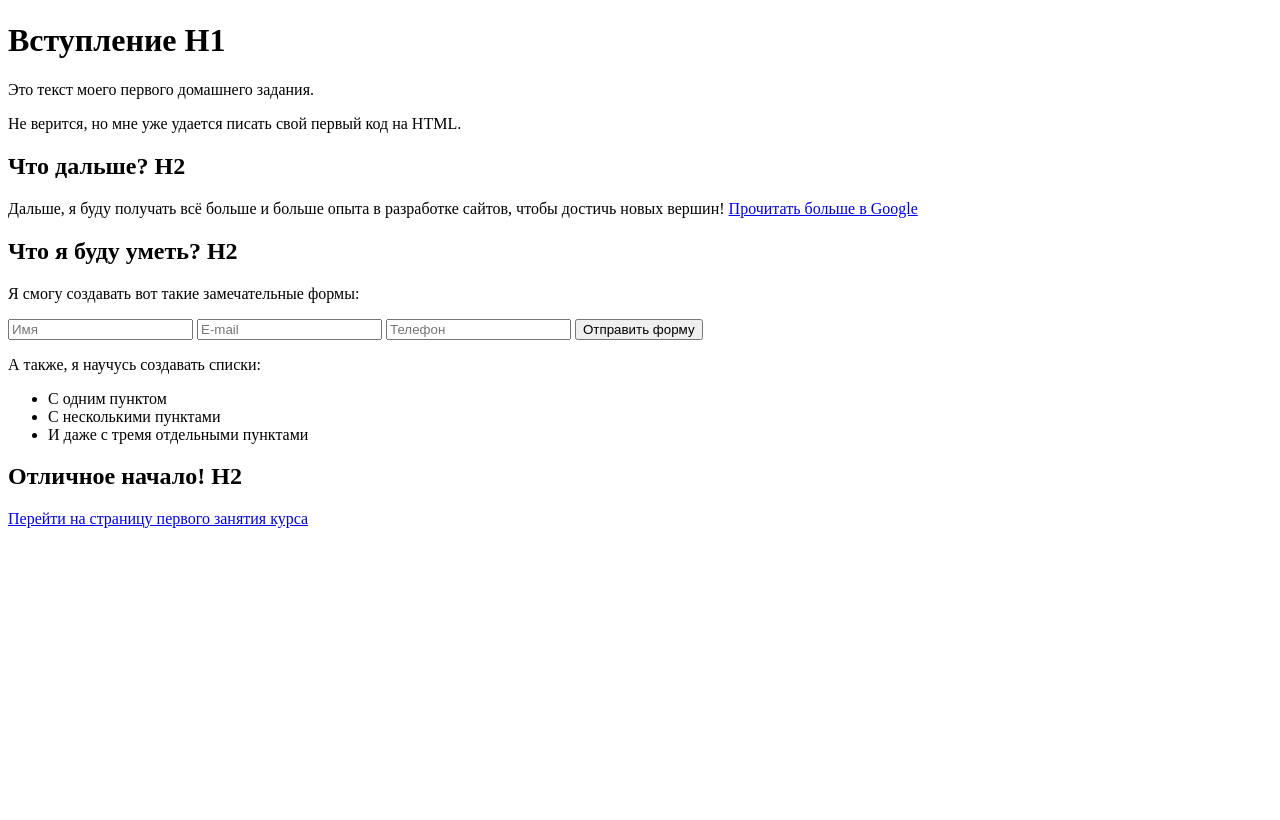
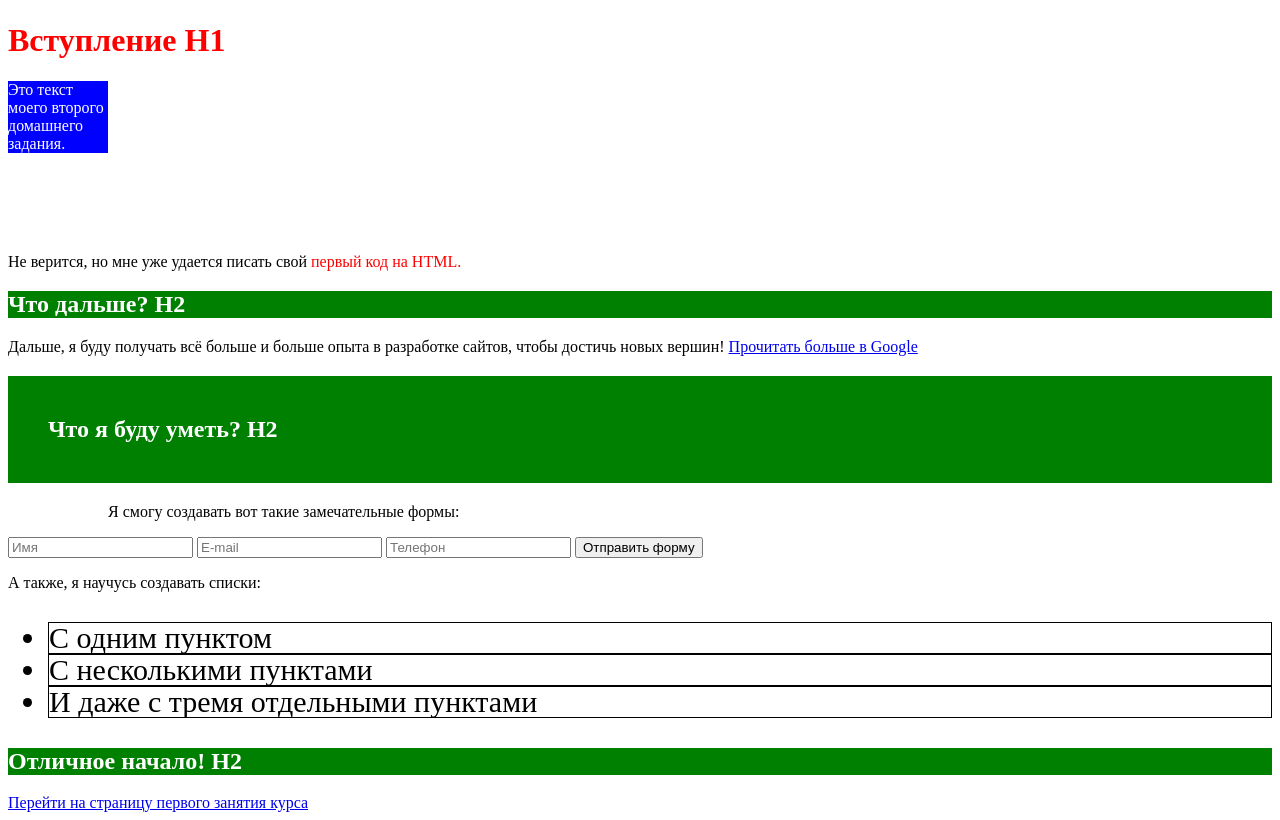
Before and after one commit to Ketrin20092/WeyUp, a plain HTML site: page index.html in a window 1280 px wide. Shown: the part 111-931 px from the top of the page. Before the commit the page ends 800 px from the top, so only its background shows below. Drawn offline with Linux system fonts and the light colour scheme.

Commit message:
Add files via upload

```diff
--- /dev/null
+++ b/css/style.css
@@ -0,0 +1,33 @@
+
+body {
+    font-family: 'Times New Roman', Times, serif;
+}
+.title {
+    color: red;
+}
+.title_text1 {
+    color: white;
+    background-color: blue;
+    width: 100px;
+    margin-bottom: 100px;
+}
+.title_text2 {
+    color: red;
+}
+h2 {
+    color: white;
+    background-color: green;
+}
+h2.sub_title {
+    padding: 40px;
+}
+.paragraph {
+  padding-left: 100px;
+}
+.text_list {
+font-size: 30px;
+line-height: 1em;
+}
+.list_border {
+    border: 1px solid black;
+}
--- a/index.html
+++ b/index.html
@@ -3,44 +3,55 @@
 <head>
 	<meta charset="UTF-8">
 	<meta name="viewport" content="width=device-width, initial-scale=1.0">
-	<title>Document</title>
+	<title>WayUp</title>
+	<link rel="stylesheet" href="css/style.css">
 </head>
-<img src="./img/wpdmn_logo.jpeg" alt="logo image">
 <body>
 
-	<h1>Вступление H1</h1>
-	<p>Это текст моего первого домашнего задания.
+	<header>
+		<img src="./img/wpdmn_logo.jpeg" alt="logo image">
+		<h1 class="title">Вступление H1</h1>
+		<p class="title_text1" >Это текст <br> моего второго <br> домашнего <br> задания.
 		</p>
-	<p>Не верится, но мне уже удается писать свой первый код на HTML.
+		<p>Не верится, но мне уже удается писать свой <span class="title_text2"> первый код на HTML.</span>
 		</p>
+	</header>
 
+	<section>
+		<div>
 			<h2>Что дальше? H2</h2>
 			<p>Дальше, я буду получать всё больше и больше опыта в разработке сайтов, чтобы достичь новых вершин!
 				<a href="https://www.google.com.ua/" target="_blank" title="Перейти на сайт">Прочитать больше в Google</a>
 			</p>
+		</div>
 
-	<h2>Что я буду уметь? H2</h2>
-	<p>Я смогу создавать вот такие замечательные формы:
+		<div>
+			<h2 class="sub_title">Что я буду уметь? H2</h2>
+			<p class="paragraph">Я смогу создавать вот такие замечательные формы:
+			</p>
 				<form action="#">
 					<input type="text" name="name" placeholder="Имя" required>
 					<input type="email" name="email" placeholder="E-mail" required>
 					<input type="tel" name="phone" placeholder="Телефон" required>
 					<button type="submit">Отправить форму</button>
 				</form>
-	</p>
 			<p>А также, я научусь создавать списки:
 			</p>
-	<ul>
-		<li>С одним пунктом
+			<ul class="text_list">
+				<li class="list_border">С одним пунктом
 				</li>
-		<li>С несколькими пунктами
+				<li class="list_border">С несколькими пунктами
 				</li>
-		<li>И даже с тремя отдельными пунктами
+				<li class="list_border">И даже с тремя отдельными пунктами
 				</li>
 			</ul>
+			</div>
+	</section>
 
+	<footer>
 		<h2>Отличное начало! H2</h2>
 		<a href="https://my.wayup.in/lesson/2703" target="_blank" title="Перейти на сайт">Перейти на страницу первого занятия курса</a>
+	</footer>
 
 </body>
 </html>
```
Lines whose indentation alone changed are shown as unchanged.
